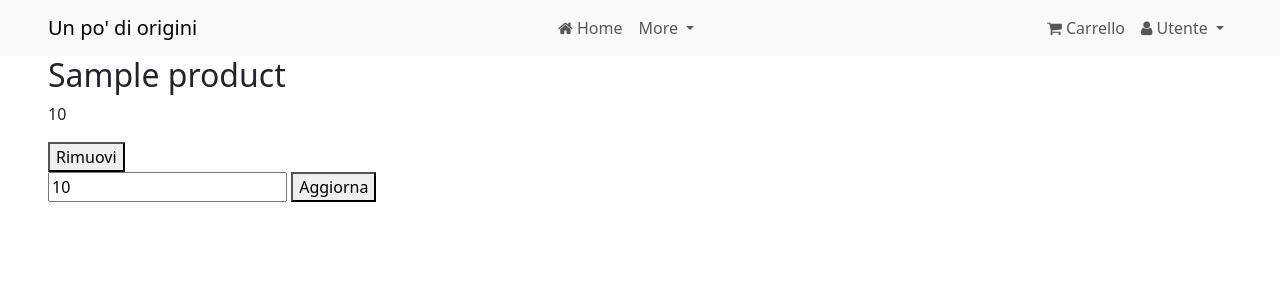
After one commit to marielean/UnPoDiOrigine, a Django app: page /cart in a window 1280 px wide. The commit adds this page. Shown: the top 300 px of the page. Run offline with Django 5.2, Linux system fonts and the light colour scheme; a user stored in the database is signed in; tables that the repository leaves empty hold one stand-in row (values such as "Sample post"); some libraries are stand-ins or nearby versions.

Commit message:
Visualizzazione prodotti e carello

```diff
--- a/store/admin.py
+++ b/store/admin.py
@@ -6,5 +6,6 @@ admin.site.register(Customer)
 admin.site.register(Product)
 admin.site.register(Category)
 admin.site.register(Order)
+admin.site.register(CartItem)
 
 # Register your models here.
--- a/store/models/__init__.py
+++ b/store/models/__init__.py
@@ -3,4 +3,5 @@ from .category import Category
 from .customer import Customer
 from .product import Product
 from .order import Order
+from .cart_item import CartItem
 from .form import *
--- /dev/null
+++ b/store/models/cart_item.py
@@ -0,0 +1,19 @@
+from django.db import models
+from .product import Product
+from .customer import Customer
+import datetime
+
+class CartItem(models.Model):
+    product = models.ForeignKey(Product, on_delete=models.CASCADE)
+    customer = models.ForeignKey(Customer, on_delete=models.CASCADE)
+    quantity = models.IntegerField(default=1)
+
+    def placeCartItem(self):
+        self.save()
+
+    @staticmethod
+    def get_cart_by_customer(customer_id):
+        return CartItem.objects.filter(customer = customer_id)
+
+    def get_total_price(self):
+        return self.product.price * self.quantity
--- a/store/models/product.py
+++ b/store/models/product.py
@@ -4,7 +4,7 @@ from .category import Category
 class Product(models.Model):
     name = models.CharField(max_length=255)
     price = models.DecimalField(max_digits=5, decimal_places=2, default=0.00)
-    category = models.ForeignKey(Category, on_delete=models.CASCADE, default=1)
+    category = models.ForeignKey(Category, on_delete=models.CASCADE, null=True, blank=True)
     description = models.CharField(max_length=255, default='', null=True, blank=True)
     image = models.ImageField(upload_to='uploads/products/')
 
--- /dev/null
+++ b/store/templates/store/cart.html
@@ -0,0 +1,27 @@
+{% extends "store/store_base.html" %}
+
+{% block head %}
+<title>Login</title>
+{% endblock %}
+
+{% block content %}
+{% for item in cart %}
+<div>
+    <h2>{{ item.product.name }}</h2>
+    <p>{{ item.quantity }}</p>
+    <form method="post" action='cart'>
+        {% csrf_token %}
+        <input type="hidden" name="product_id" value="{{ item.product.id }}">
+        <input type="hidden" name="action" value="delete">
+        <button type="submit">Rimuovi</button>
+    </form>
+    <form method="post" action='cart'>
+        {% csrf_token %}
+        <input type="hidden" name="product_id" value="{{ item.product.id }}">
+        <input type="hidden" name="action" value="update">
+        <input type="number" name="quantity" value="{{ item.quantity }}">
+        <button type="submit">Aggiorna</button>
+    </form>
+</div>
+{% endfor %}
+{% endblock %}
--- a/store/templates/store/navbar.html
+++ b/store/templates/store/navbar.html
@@ -20,12 +20,13 @@
         <ul class="navbar-nav">
             {% if request.user.is_authenticated %}
             <li class="nav-item">
-                <a class="nav-link" href="#"><i class="fa fa-shopping-cart"></i> Carrello</a>
+                <a class="nav-link" href="/cart"><i class="fa fa-shopping-cart"></i> Carrello</a>
             </li>
             {% endif %}
             {% if user.is_authenticated %}
             <li class="nav-item dropdown">
-                <a class="nav-link dropdown-toggle" href="#" id="navbarDropdown" role="button" data-toggle="dropdown" aria-haspopup="true" aria-expanded="false">
+                <a class="nav-link dropdown-toggle" href="#" id="navbarDropdown" role="button" data-toggle="dropdown"
+                    aria-haspopup="true" aria-expanded="false">
                     <i class="fa fa-user"></i> Utente
                 </a>
                 <div class="dropdown-menu" aria-labelledby="navbarDropdown">
--- a/store/urls.py
+++ b/store/urls.py
@@ -12,5 +12,5 @@ urlpatterns = [
     #path('checkout', CheckOut.as_view(), name='checkout'),
     path('profile/', auth_middleware(Profile.as_view()), name='profile'),
     #path('orders', auth_middleware(OrderView.as_view()), name='orders'),
-    # path('cart', auth_middleware(Cart.as_view()), name='cart'),
+    path('cart', auth_middleware(Cart.as_view()), name='cart'),
 ]
--- a/store/views/__init__.py
+++ b/store/views/__init__.py
@@ -4,3 +4,4 @@ from .login import Login, logout
 from .checkout import CheckOut
 from .profile import Profile
 from .orders import OrderView
+from .cart import Cart
--- /dev/null
+++ b/store/views/cart.py
@@ -0,0 +1,30 @@
+from django.shortcuts import render, redirect
+from django.views import View
+from store.models.product import Product
+from store.models.cart_item import CartItem
+
+
+class Cart(View):
+    def get(self, request):
+        cart = CartItem.get_cart_by_customer(request.user)
+        return render(request, 'store/cart.html', {'cart': cart})
+
+    def post(self, request):
+        product_id = request.POST.get('product_id')
+        action = request.POST.get('action')
+        product = Product.objects.get(id=product_id)
+        if action == 'add':
+            if CartItem.objects.filter(customer=request.user, product=product).exists():
+                cart_item = CartItem.objects.get(customer=request.user, product=product)
+                cart_item.quantity += 1
+                cart_item.save()
+            else:
+                CartItem.objects.get_or_create(customer=request.user, product=product)
+        elif action == 'update':
+            quantity = request.POST.get('quantity')
+            cart_item = CartItem.objects.get(customer=request.user, product=product)
+            cart_item.quantity = quantity
+            cart_item.save()
+        elif action == 'delete':
+            CartItem.objects.filter(customer=request.user, product=product).delete()
+        return redirect('cart')
```
Also changed, not shown: store/templates/store/index.html (+8 -4 lines), store/views/home.py (+12 -6 lines), store/migrations/0001_initial.py, uploads/products/image_2024-05-21_17-33-24_THSgrbC.png (added), uploads/products/image_2024-05-21_17-37-59_kqSgPGU.png (added), 1 other file.
